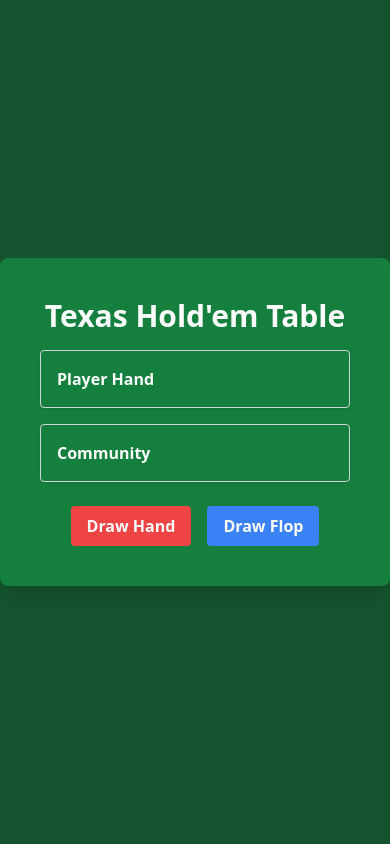
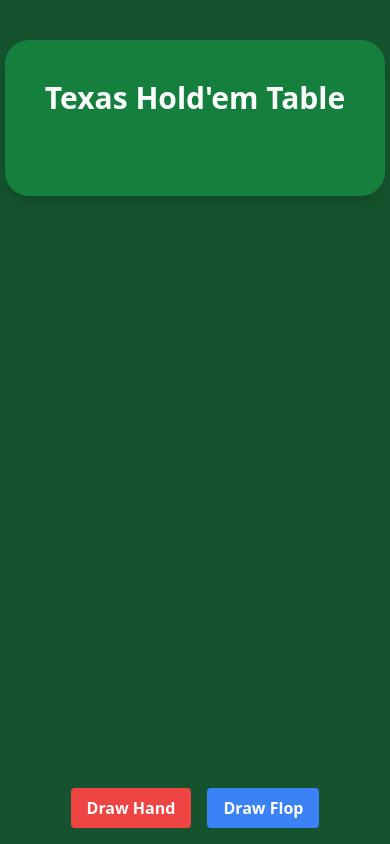
Before and after one commit to taylorsudo/poker-coach, a Next.js app: page / in a window 390 px wide. Built offline with nearby package versions, Linux system fonts and the light colour scheme.

Commit message:
working, but not responsive

```diff
--- /dev/null
+++ b/components/GameTable.tsx
@@ -0,0 +1,66 @@
+// components/GameTable.tsx
+import React from 'react';
+import { useGame } from '../contexts/GameContext';
+import Card from './Card';
+
+const GameTable: React.FC = () => {
+  const {
+    playerHand,
+    flop,
+    turn,
+    river,
+    handleDrawHand,
+    handleDrawFlop,
+    handleDrawTurn,
+    handleDrawRiver,
+    handleResetGame
+  } = useGame();
+
+  // Function to determine the label and action of the button based on the game state
+  const getActionButton = () => {
+    if (river.length > 0) {
+      return { label: 'Play New Hand', onClick: handleResetGame };
+    } else if (turn.length > 0) {
+      return { label: 'Draw River', onClick: handleDrawRiver };
+    } else if (flop.length > 0) {
+      return { label: 'Draw Turn', onClick: handleDrawTurn };
+    } else {
+      return { label: 'Draw Flop', onClick: handleDrawFlop };
+    }
+  };
+
+  const { label, onClick } = getActionButton();
+
+  return (
+    <div className="flex flex-col h-screen">
+      <div className="flex-grow">
+      <div className="relative bg-green-700 text-white p-10 rounded-3xl shadow-lg w-full max-w-6xl mx-auto my-10" style={{ height: '40vw', maxHeight: '500px' }}>
+          <h1 className="text-3xl font-bold mb-4 text-center">Texas Hold'em Table</h1>
+          {/* Community cards positioned in the center */}
+          <div className="absolute inset-0 flex justify-center items-center">
+            {flop.concat(turn).concat(river).map((card, index) => (
+              <Card key={index} card={card} className="mx-1" />
+            ))}
+          </div>
+          {/* Player hand displayed towards the bottom of the table */}
+          <div className="absolute bottom-10 left-1/2 transform -translate-x-1/2 flex justify-center w-full">
+            {playerHand.map((card, index) => (
+              <Card key={index} card={card} className="mx-1" />
+            ))}
+          </div>
+        </div>
+      </div>
+      {/* Buttons for drawing cards and game control */}
+      <div className="text-center p-4">
+        <button className="bg-red-500 hover:bg-red-700 text-white font-bold py-2 px-4 rounded" onClick={handleDrawHand}>
+          Draw Hand
+        </button>
+        <button className="bg-blue-500 hover:bg-blue-700 text-white font-bold py-2 px-4 rounded ml-4" onClick={onClick}>
+          {label}
+        </button>
+      </div>
+    </div>
+  );
+};
+
+export default GameTable;
--- a/contexts/GameContext.tsx
+++ b/contexts/GameContext.tsx
@@ -1,3 +1,4 @@
+// contexts/GameContext.tsx
 import React, { createContext, useContext, useState } from 'react';
 import { createDeck, drawCards } from '../lib/utils/cardUtils';
 import { Card } from '../types';
--- a/pages/index.tsx
+++ b/pages/index.tsx
@@ -1,56 +1,8 @@
+// pages/index.tsx
 import React from 'react';
 import Head from 'next/head';
-import { GameProvider, useGame } from '../contexts/GameContext';
-import Card from '../components/Card';
-
-const GameTable: React.FC = () => {
-  const { playerHand, flop, turn, river, handleDrawHand, handleDrawFlop, handleDrawTurn, handleDrawRiver, handleResetGame } = useGame();
-
-  // Determine what the button should do and say based on the game state
-  const getActionButton = () => {
-    if (river.length > 0) {
-      return { label: 'Play New Hand', onClick: handleResetGame };
-    } else if (turn.length > 0) {
-      return { label: 'Draw River', onClick: handleDrawRiver };
-    } else if (flop.length > 0) {
-      return { label: 'Draw Turn', onClick: handleDrawTurn };
-    } else {
-      return { label: 'Draw Flop', onClick: handleDrawFlop };
-    }
-  };
-
-  const { label, onClick } = getActionButton();
-
-  return (
-    <>
-      <div className="bg-green-700 text-white p-10 rounded-lg shadow-lg max-w-2xl w-full">
-        <h1 className="text-3xl font-bold mb-4 text-center">Texas Hold'em Table</h1>
-        <div className="grid grid-cols-1 md:grid-cols-2 gap-4">
-          <div className="p-4 border border-gray-300 rounded shadow">
-            <h2 className="font-semibold">Player Hand</h2>
-            {playerHand.map((card, index) => (
-              <Card key={index} card={card} />
-            ))}
-          </div>
-          <div className="p-4 border border-gray-300 rounded shadow">
-            <h2 className="font-semibold">Community</h2>
-            {flop.concat(turn).concat(river).map((card, index) => (
-              <Card key={index} card={card} />
-            ))}
-          </div>
-        </div>
-        <div className="text-center mt-6">
-          <button className="bg-red-500 hover:bg-red-700 text-white font-bold py-2 px-4 rounded" onClick={handleDrawHand}>
-            Draw Hand
-          </button>
-          <button className="bg-blue-500 hover:bg-blue-700 text-white font-bold py-2 px-4 rounded ml-4" onClick={onClick}>
-            {label}
-          </button>
-        </div>
-      </div>
-    </>
-  );
-};
+import { GameProvider } from '../contexts/GameContext';
+import GameTable from '../components/GameTable';
 
 const HomePage: React.FC = () => {
   return (
```
Also changed, not shown: code-helpers/template-prompt.txt (added).
